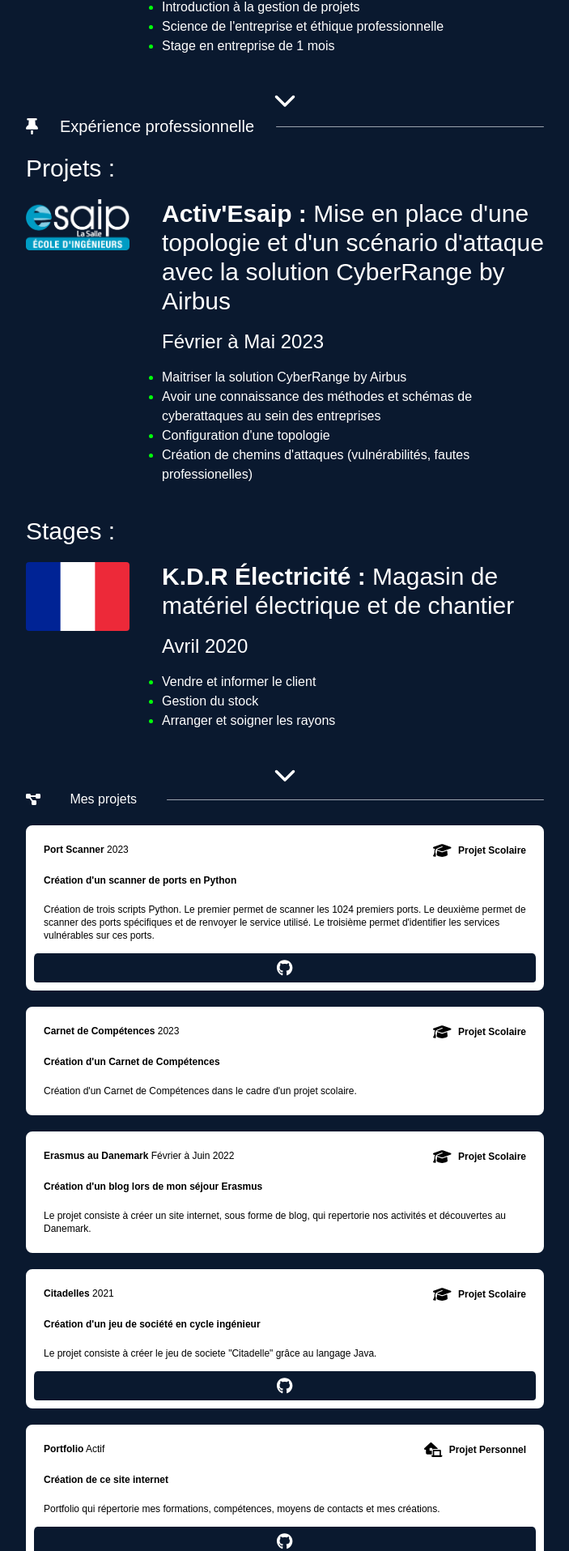
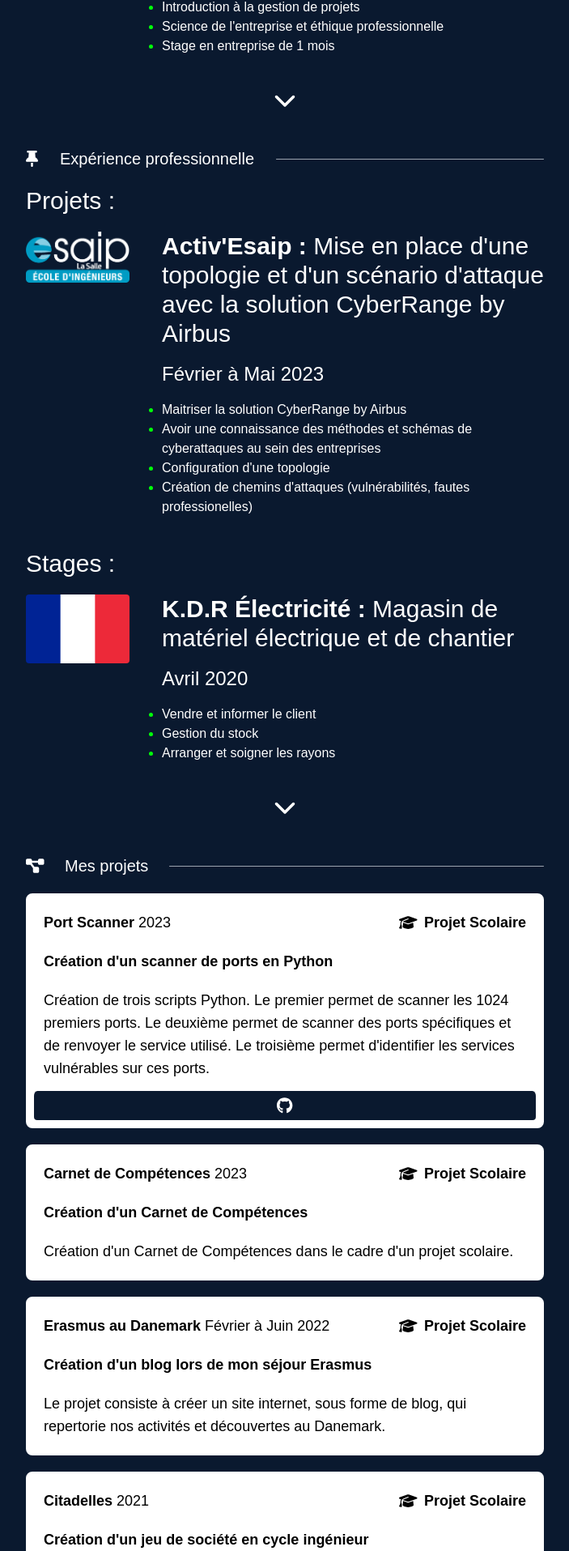
Before and after one commit to HugoDELCROIX/Portfolio, a Vue app in the folder portfolio/: page / in a window 1280 px wide. Shown: the part 1695-3610 px from the top of the page at 81% size, without its empty margins (288-991 px from the left). Built offline with nearby package versions, Linux system fonts and the light colour scheme; no server answers; a small style sheet from the web is missing.

Commit message:
stylized

```diff
--- a/portfolio/src/views/ProfessionalExperience.vue
+++ b/portfolio/src/views/ProfessionalExperience.vue
@@ -1,5 +1,5 @@
 <template>
-  <div id="exp-pro" class="page">
+  <div id="exp-pro" class="page pt-10">
     <div class="section w-1/2 m-auto">
       <div>
         <div class="title">
--- a/portfolio/src/views/ProjectsVue.vue
+++ b/portfolio/src/views/ProjectsVue.vue
@@ -1,8 +1,8 @@
 <template>
-  <div id="projects" class="page">
+  <div id="projects" class="page pt-10">
     <div class="section flex-col m-auto w-1/2">
       <div>
-        <div class="flex flex-row items-center justify-between w-full mb-5">
+        <div class="title">
           <font-awesome-icon icon="fa-solid fa-diagram-project" />
           <p class="w-1/4 text-center">{{ data.navigation.projects }}</p>
           <hr class="w-3/4 border-gray-400 rounded" />
@@ -13,7 +13,7 @@
             :key="item.id"
             class="bg-white text-black border-8 border-white rounded-lg mb-5 text-xs"
           >
-            <div class="flex flex-col gap-5 border-2 rounded-md border-white p-3">
+            <div class="flex flex-col gap-5 border-2 rounded-md border-white p-3 text-lg">
               <div class="flex justify-between">
                 <p>
                   <b>{{ item.title }}</b> {{ item.date }}
```
Also changed, not shown: 1 other file (tests, documents, lock files or other folders).
